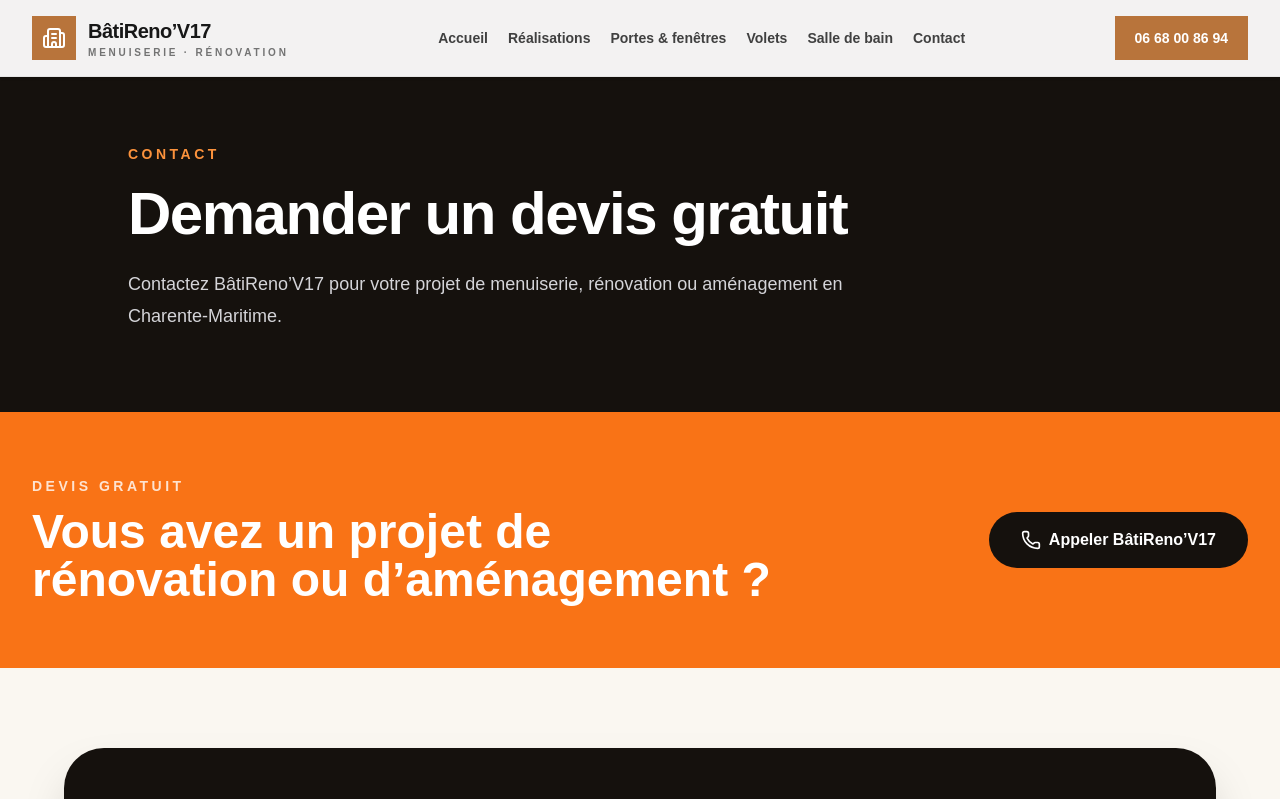
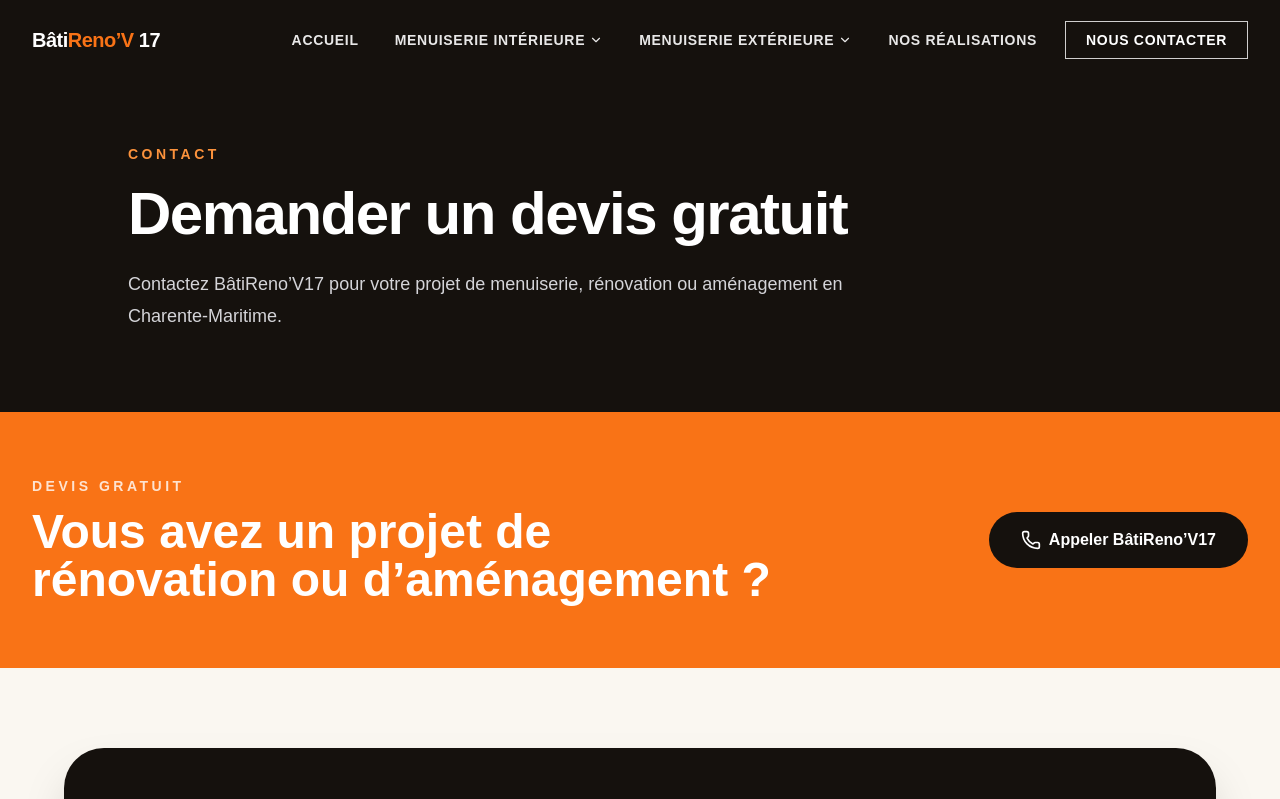
Before and after one commit to Virginie17/batirenov17, a Next.js app: page /contact in a window 1280 px wide. Shown: the top 799 px of the page. Built offline with nearby package versions, Linux system fonts and the light colour scheme.

Commit message:
Remplacement header par navbar Base44 adaptee Next

```diff
--- a/app/components/Header.tsx
+++ b/app/components/Header.tsx
@@ -1,28 +1,121 @@
-import { Building2, Menu } from "lucide-react";
+"use client";
 
-const nav = [
-  ["Accueil", "/"],
-  ["Réalisations", "/realisations"],
-  ["Portes & fenêtres", "/portes-fenetres"],
-  ["Volets", "/volets-battants"],
-  ["Salle de bain", "/salle-de-bain"],
-  ["Contact", "/contact"],
+import Link from "next/link";
+import { usePathname } from "next/navigation";
+import { useEffect, useState } from "react";
+import { ChevronDown, Menu, Phone, X } from "lucide-react";
+
+const interiorLinks = [
+  { label: "Portes & Fenêtres", to: "/portes-fenetres" },
+  { label: "Volets & Battants", to: "/volets-battants" },
+  { label: "Salle de Bain", to: "/salle-de-bain" },
+  { label: "Revêtement", to: "/revetement" },
+];
+
+const exteriorLinks = [
+  { label: "Pergola, Terrasse & Store", to: "/pergola-terrasse" },
+  { label: "Portail & Clôture", to: "/portail-cloture" },
+  { label: "Charpente & Toiture", to: "/charpente-toiture" },
 ];
 
 export function Header() {
+  const [scrolled, setScrolled] = useState(false);
+  const [mobileOpen, setMobileOpen] = useState(false);
+  const [intDropdown, setIntDropdown] = useState(false);
+  const [extDropdown, setExtDropdown] = useState(false);
+  const pathname = usePathname();
+
+  useEffect(() => {
+    const handleScroll = () => setScrolled(window.scrollY > 50);
+    handleScroll();
+    window.addEventListener("scroll", handleScroll);
+    return () => window.removeEventListener("scroll", handleScroll);
+  }, []);
+
+  useEffect(() => {
+    setMobileOpen(false);
+  }, [pathname]);
+
+  const navBg = scrolled ? "bg-black/95 shadow-lg backdrop-blur-md" : "bg-transparent";
+
   return (
-    <header className="fixed left-0 top-0 z-50 w-full border-b border-neutral-200 bg-white/95 text-neutral-900 shadow-sm backdrop-blur-xl">
-      <div className="mx-auto flex max-w-7xl items-center justify-between px-4 py-4 sm:px-6 lg:px-8">
-        <a href="/" className="flex items-center gap-3">
-          <div className="flex h-11 w-11 items-center justify-center bg-[#b8743b] text-white"><Building2 className="h-6 w-6" /></div>
-          <div><p className="text-xl font-bold tracking-tight">BâtiReno’V17</p><p className="text-[10px] font-semibold uppercase tracking-[0.28em] text-neutral-500">Menuiserie · Rénovation</p></div>
-        </a>
-        <nav className="hidden items-center gap-5 text-sm font-semibold text-neutral-700 xl:flex">
-          {nav.map(([label, href]) => <a key={href} href={href} className="transition hover:text-[#b8743b]">{label}</a>)}
-        </nav>
-        <a href="tel:+33668008694" className="hidden bg-[#b8743b] px-5 py-3 text-sm font-semibold text-white transition hover:bg-[#9a5c2a] sm:inline-flex">06 68 00 86 94</a>
-        <Menu className="h-7 w-7 text-neutral-900 xl:hidden" />
+    <nav className={`fixed left-0 top-0 z-50 w-full transition-all duration-300 ${navBg}`}>
+      <div className="mx-auto max-w-7xl px-4 sm:px-6 lg:px-8">
+        <div className="flex h-16 items-center justify-between lg:h-20">
+          <Link href="/" className="flex items-center">
+            <span className="text-lg font-black tracking-tight text-white lg:text-xl">
+              Bâti<span className="text-[#f97316]">Reno’V</span> 17
+            </span>
+          </Link>
+
+          <div className="hidden items-center gap-1 lg:flex">
+            <Link href="/" className="px-4 py-2 text-sm font-semibold uppercase tracking-wider text-white/90 transition-colors hover:text-white">
+              Accueil
+            </Link>
+
+            <div className="relative" onMouseEnter={() => setIntDropdown(true)} onMouseLeave={() => setIntDropdown(false)}>
+              <button className="flex items-center gap-1 px-4 py-2 text-sm font-semibold uppercase tracking-wider text-white/90 transition-colors hover:text-white">
+                Menuiserie Intérieure <ChevronDown className="h-3.5 w-3.5" />
+              </button>
+              {intDropdown && (
+                <div className="absolute left-0 top-full min-w-[220px] rounded-b-lg bg-black/95 py-2 shadow-xl backdrop-blur-md">
+                  {interiorLinks.map((link) => (
+                    <Link key={link.to} href={link.to} className="block px-5 py-2.5 text-sm text-white/80 transition-colors hover:bg-white/10 hover:text-white">
+                      {link.label}
+                    </Link>
+                  ))}
+                </div>
+              )}
+            </div>
+
+            <div className="relative" onMouseEnter={() => setExtDropdown(true)} onMouseLeave={() => setExtDropdown(false)}>
+              <button className="flex items-center gap-1 px-4 py-2 text-sm font-semibold uppercase tracking-wider text-white/90 transition-colors hover:text-white">
+                Menuiserie Extérieure <ChevronDown className="h-3.5 w-3.5" />
+              </button>
+              {extDropdown && (
+                <div className="absolute left-0 top-full min-w-[240px] rounded-b-lg bg-black/95 py-2 shadow-xl backdrop-blur-md">
+                  {exteriorLinks.map((link) => (
+                    <Link key={link.to} href={link.to} className="block px-5 py-2.5 text-sm text-white/80 transition-colors hover:bg-white/10 hover:text-white">
+                      {link.label}
+                    </Link>
+                  ))}
+                </div>
+              )}
+            </div>
+
+            <Link href="/realisations" className="px-4 py-2 text-sm font-semibold uppercase tracking-wider text-white/90 transition-colors hover:text-white">
+              Nos Réalisations
+            </Link>
+
+            <Link href="/contact" className="ml-2 border border-white/80 px-5 py-2 text-sm font-bold uppercase tracking-wider text-white transition-all duration-300 hover:bg-white hover:text-black">
+              Nous Contacter
+            </Link>
+          </div>
+
+          <button onClick={() => setMobileOpen(!mobileOpen)} className="p-2 text-white lg:hidden" aria-label="Ouvrir le menu">
+            {mobileOpen ? <X className="h-6 w-6" /> : <Menu className="h-6 w-6" />}
+          </button>
+        </div>
       </div>
-    </header>
+
+      {mobileOpen && (
+        <div className="border-t border-white/10 bg-black/95 backdrop-blur-md lg:hidden">
+          <div className="space-y-1 px-4 py-4">
+            <Link href="/" className="block py-3 text-sm font-semibold uppercase tracking-wider text-white">Accueil</Link>
+            <div className="border-t border-white/10 pt-2">
+              <p className="mb-2 text-xs font-bold uppercase tracking-widest text-[#f97316]">Menuiserie Intérieure</p>
+              {interiorLinks.map((link) => <Link key={link.to} href={link.to} className="block py-2 pl-4 text-sm text-white/80">{link.label}</Link>)}
+            </div>
+            <div className="border-t border-white/10 pt-2">
+              <p className="mb-2 text-xs font-bold uppercase tracking-widest text-[#f97316]">Menuiserie Extérieure</p>
+              {exteriorLinks.map((link) => <Link key={link.to} href={link.to} className="block py-2 pl-4 text-sm text-white/80">{link.label}</Link>)}
+            </div>
+            <Link href="/realisations" className="block border-t border-white/10 py-3 text-sm font-semibold uppercase tracking-wider text-white">Nos Réalisations</Link>
+            <Link href="/contact" className="block border-t border-white/10 py-3 text-sm font-semibold uppercase tracking-wider text-white">Nous Contacter</Link>
+            <a href="tel:0668008694" className="flex items-center gap-2 border-t border-white/10 py-3 font-bold text-[#f97316]"><Phone className="h-4 w-4" />06 68 00 86 94</a>
+          </div>
+        </div>
+      )}
+    </nav>
   );
 }
```
